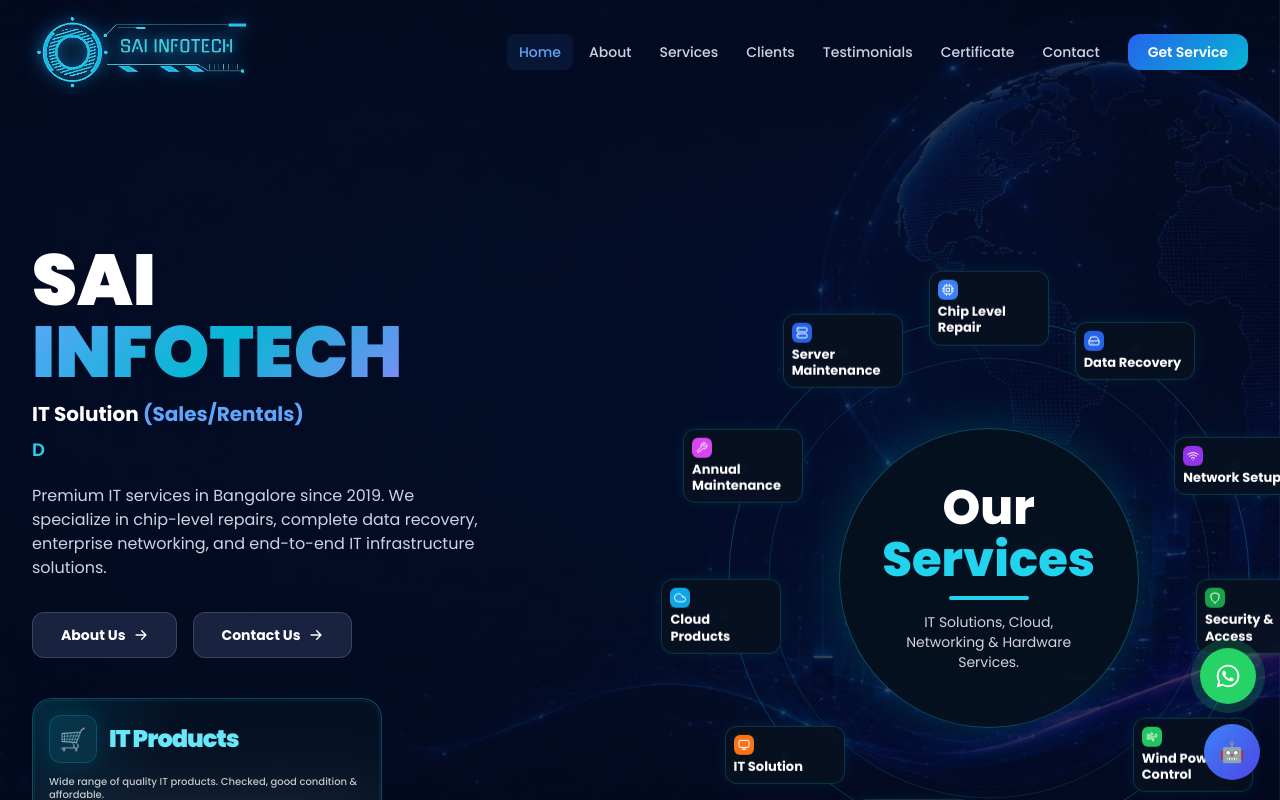
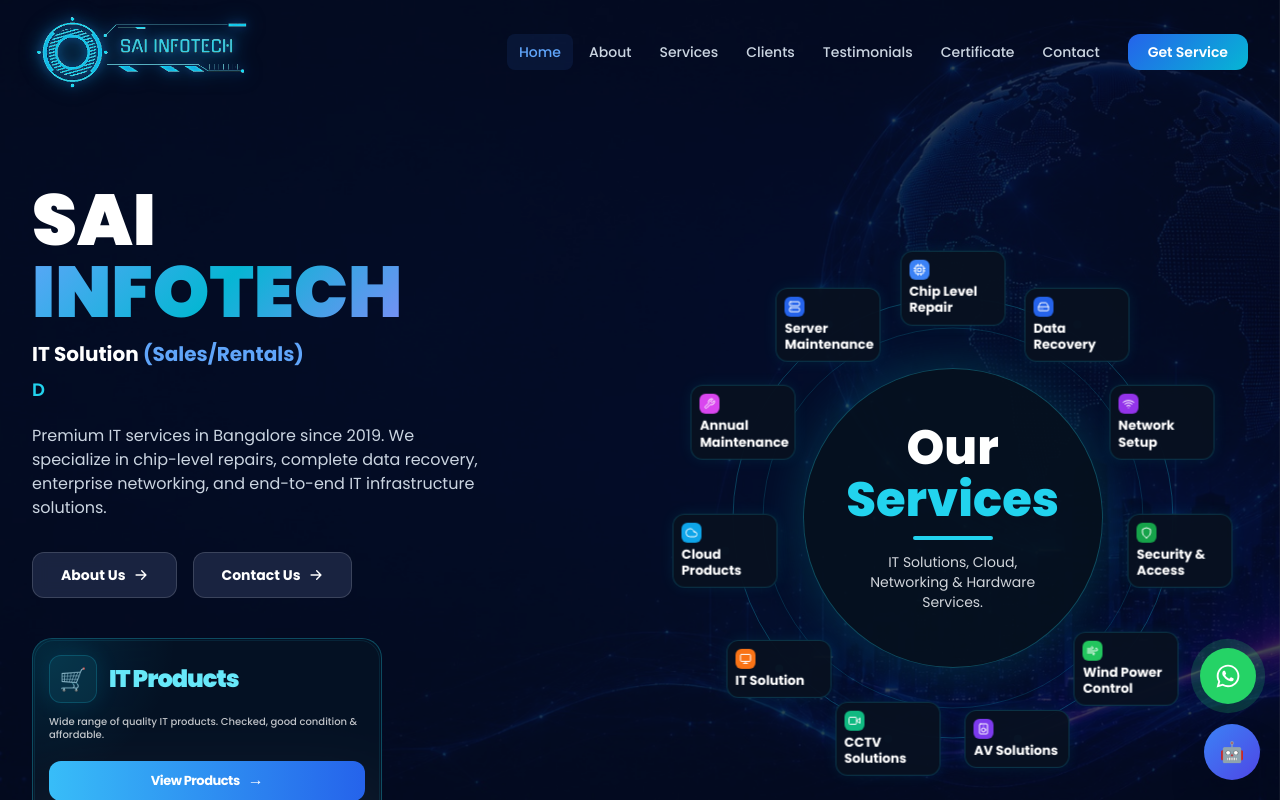
Before and after one commit to Yasir533/sai-infotech-webapp, a React (Vite) app in the folder sai-info/: page / in a window 1280 px wide. Shown: the top 800 px of the page. Built offline with nearby package versions, Linux system fonts and the light colour scheme.

Commit message:
Fixed orbital services layout overflow

```diff
--- a/sai-info/src/components/Navbar.jsx
+++ b/sai-info/src/components/Navbar.jsx
@@ -23,15 +23,19 @@
 
   useEffect(() => {
 
-    const onScroll = () => setScrolled(window.scrollY > 50)
+    const onScroll = () => {
+      setScrolled(window.scrollY > 50)
+    }
 
     window.addEventListener('scroll', onScroll)
 
-    return () => window.removeEventListener('scroll', onScroll)
+    return () => {
+      window.removeEventListener('scroll', onScroll)
+    }
 
   }, [])
 
-  // FIXED MOBILE SCROLL NAVIGATION
+  // FINAL MOBILE FIX
   const handleNavClick = (e, href) => {
 
     e.preventDefault()
@@ -40,24 +44,20 @@
 
     setMenuOpen(false)
 
-    const target = document.querySelector(href)
+    setTimeout(() => {
 
-    if (target) {
+      const target = document.querySelector(href)
 
-      const navbarOffset = 90
+      if (target) {
 
-      const elementPosition =
-        target.getBoundingClientRect().top +
-        window.pageYOffset
+        target.scrollIntoView({
+          behavior: 'smooth',
+          block: 'start',
+        })
 
-      const offsetPosition =
-        elementPosition - navbarOffset
+      }
 
-      window.scrollTo({
-        top: offsetPosition,
-        behavior: 'smooth',
-      })
-    }
+    }, 300)
   }
 
   return (
@@ -109,9 +109,7 @@
               <a
                 key={link.href}
                 href={link.href}
-                onClick={(e) =>
-                  handleNavClick(e, link.href)
-                }
+                onClick={(e) => handleNavClick(e, link.href)}
                 className={`px-3 py-2 rounded-lg text-sm font-medium transition-all duration-200 ${
                   active === link.href
                     ? 'text-blue-400 bg-blue-500/10'
@@ -125,9 +123,7 @@
 
             <a
               href="#contact"
-              onClick={(e) =>
-                handleNavClick(e, '#contact')
-              }
+              onClick={(e) => handleNavClick(e, '#contact')}
               className="ml-3 btn-primary px-5 py-2 rounded-xl text-sm font-semibold text-white"
             >
               <span>Get Service</span>
@@ -173,9 +169,7 @@
                 <a
                   key={link.href}
                   href={link.href}
-                  onClick={(e) =>
-                    handleNavClick(e, link.href)
-                  }
+                  onClick={(e) => handleNavClick(e, link.href)}
                   className={`px-4 py-3 rounded-xl font-medium transition-all ${
                     active === link.href
                       ? 'text-blue-400 bg-blue-500/10'
@@ -189,9 +183,7 @@
 
               <a
                 href="#contact"
-                onClick={(e) =>
-                  handleNavClick(e, '#contact')
-                }
+                onClick={(e) => handleNavClick(e, '#contact')}
                 className="mt-2 btn-primary px-4 py-3 rounded-xl text-center font-semibold text-white"
               >
                 <span>Get Service</span>
--- a/sai-info/src/components/OrbitalServices.jsx
+++ b/sai-info/src/components/OrbitalServices.jsx
@@ -168,23 +168,24 @@
     typeof window !== 'undefined' &&
     window.innerWidth < 768
 
-  // ONLY MOBILE VALUES CHANGED
+  // ONLY DESKTOP POSITION FIXED
   const radius = useMemo(
-    () => (isMobile ? 120 : 270),
+    () => (isMobile ? 120 : 230),
     [isMobile]
   )
 
   const SIZE = useMemo(
-    () => (isMobile ? 320 : 740),
+    () => (isMobile ? 320 : 620),
     [isMobile]
   )
 
-  const CX = SIZE / 2
+  // SHIFTED SLIGHTLY RIGHT
+  const CX = isMobile ? SIZE / 2 : SIZE / 2 + 40
   const CY = SIZE / 2
 
   return (
 
-    <div className="relative flex items-center justify-center w-full overflow-hidden px-2 md:px-6 py-10">
+    <div className="relative flex items-center justify-end w-full overflow-hidden px-2 md:pr-24 py-10">
 
       <div
         className="relative"
@@ -206,7 +207,7 @@
           <circle
             cx={CX}
             cy={CY}
-            r={isMobile ? 120 : 260}
+            r={isMobile ? 120 : 220}
             fill="none"
             stroke="rgba(34,211,238,0.25)"
             strokeWidth="1"
@@ -215,7 +216,7 @@
           <circle
             cx={CX}
             cy={CY}
-            r={isMobile ? 100 : 220}
+            r={isMobile ? 100 : 190}
             fill="none"
             stroke="rgba(34,211,238,0.15)"
             strokeWidth="1"
@@ -317,7 +318,7 @@
               onClick={() => setSelected(service)}
             >
 
-              <div className="w-[68px] md:w-[120px] bg-[#081120]/90 border border-cyan-400/20 rounded-xl p-2 backdrop-blur-xl shadow-[0_0_15px_rgba(0,255,255,0.08)] hover:border-cyan-400/60 hover:scale-105 transition-all duration-300">
+              <div className="w-[68px] md:w-[105px] bg-[#081120]/90 border border-cyan-400/20 rounded-xl p-2 backdrop-blur-xl shadow-[0_0_15px_rgba(0,255,255,0.08)] hover:border-cyan-400/60 hover:scale-105 transition-all duration-300">
 
                 <div
                   className="w-5 h-5 rounded-md flex items-center justify-center mb-1"
```
